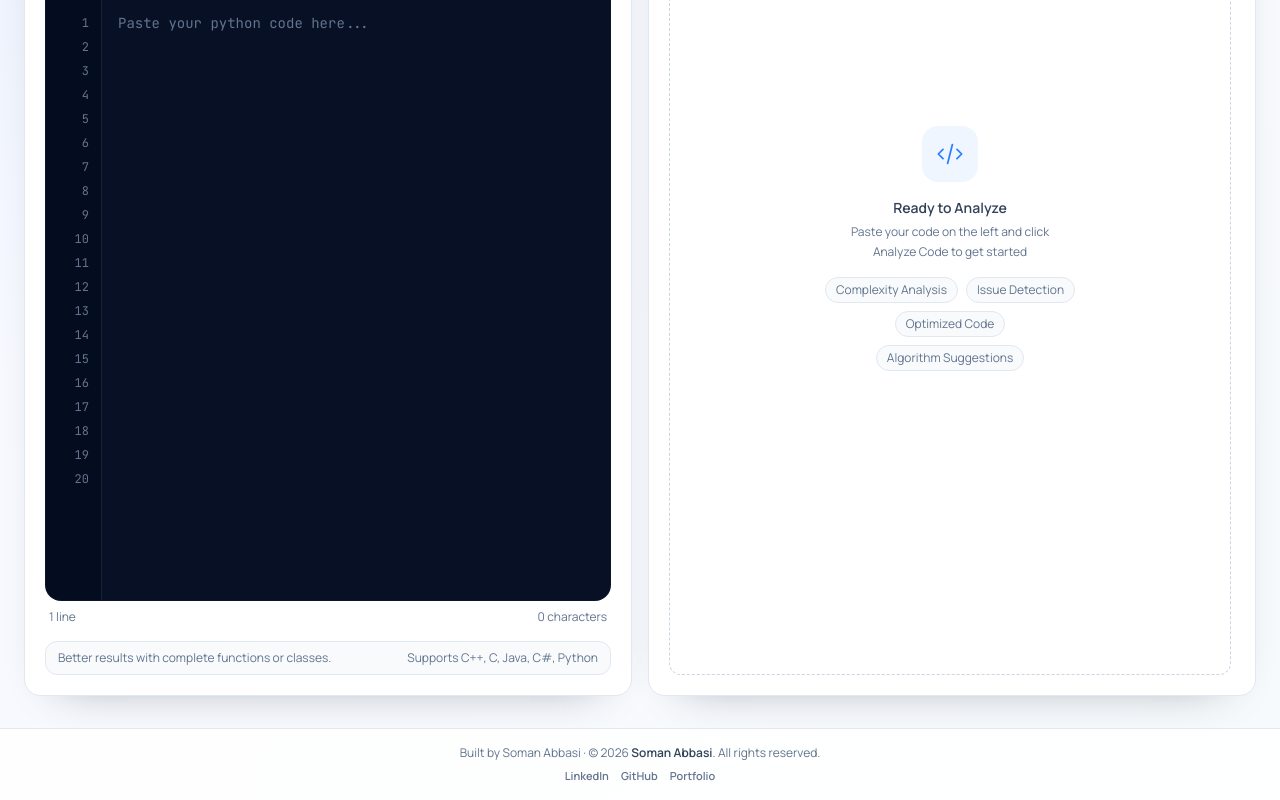
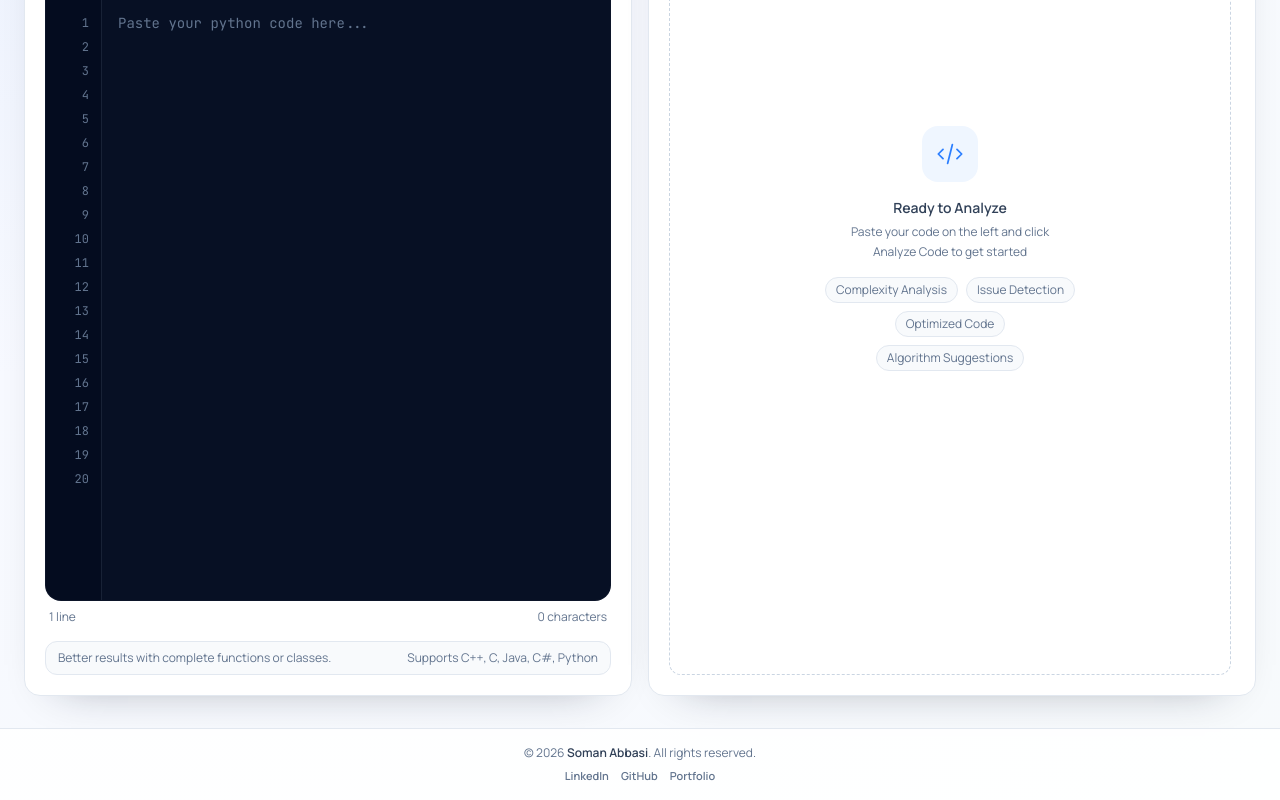
Before and after one commit to SomanAbbasi/OptiCode, a Next.js app in the folder frontend/: page / in a window 1280 px wide. Shown: the part 346-1146 px from the top of the page. Built offline with nearby package versions, Linux system fonts and the light colour scheme.

Commit message:
Updating Footer By removing Built with Soman Abbasi

```diff
--- a/frontend/src/app/page.tsx
+++ b/frontend/src/app/page.tsx
@@ -127,8 +127,7 @@ export default function Home() {
 
       <footer className="border-t border-slate-200 bg-white/90 px-4 py-4 text-center text-xs text-slate-500 sm:px-6">
         <p>
-          Built by Soman Abbasi ·
-          © 2026{" "}
+          © 2026 {" "}
           <a
             href="https://www.somanabbasi.tech/"
             target="_blank"
```
